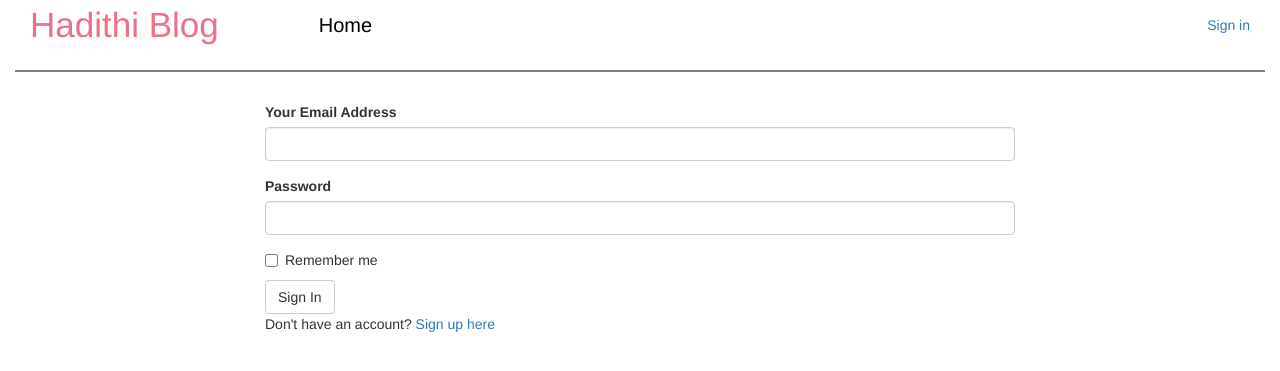
After one commit to TERRYYYY/Hadithi-Blog, a Flask app: page /authenticate/login in a window 1280 px wide. The commit adds this page. Shown: the top 371 px of the page. Run offline with Flask 2, Linux system fonts and the light colour scheme; parts of the project's set-up code (start-up, migrations or seed data) failed here and were passed over; some libraries are stand-ins or nearby versions.

Commit message:
create a Login form that will give users access to some of the features of our application

```diff
--- a/app/auth/forms.py
+++ b/app/auth/forms.py
@@ -3,6 +3,7 @@ from wtforms import StringField,PasswordField,SubmitField
 from wtforms.validators import Required,Email,EqualTo
 from ..models import User
 from wtforms import ValidationError
+from wtforms import StringField,PasswordField,BooleanField,SubmitField
 
 class RegistrationForm(FlaskForm):
     email = StringField('Your Email Address',validators=[Required(),Email()])
@@ -18,3 +19,9 @@ class RegistrationForm(FlaskForm):
     def validate_username(self,data_field):
         if User.query.filter_by(username = data_field.data).first():
             raise ValidationError('That username is taken')
+
+class LoginForm(FlaskForm):
+    email = StringField('Your Email Address',validators=[Required(),Email()])
+    password = PasswordField('Password',validators =[Required()])
+    remember = BooleanField('Remember me')
+    submit = SubmitField('Sign In')
--- a/app/auth/views.py
+++ b/app/auth/views.py
@@ -1,13 +1,25 @@
 from . import auth
-from flask import render_template,redirect,url_for
+from .. import db
+from flask import render_template,redirect,url_for, flash,request
+from flask_login import login_user
 from ..models import User
-from .forms import RegistrationForm
-from .. import db
+from .forms import LoginForm,RegistrationForm
+from flask_login import login_user,logout_user,login_required
 
 
-@auth.route('/login')
+@auth.route('/login',methods=['GET','POST'])
 def login():
-    return render_template('auth/login.html')
+    login_form = LoginForm()
+    if login_form.validate_on_submit():
+        user = User.query.filter_by(email = login_form.email.data).first()
+        if user is not None and user.verify_password(login_form.password.data):
+            login_user(user,login_form.remember.data)
+            return redirect(request.args.get('next') or url_for('main.index'))
+
+        flash('Invalid username or Password')
+
+    title = "Login Page"
+    return render_template('auth/login.html',login_form = login_form,title=title)
 
 @auth.route('/register',methods = ["GET","POST"])
 def register():
@@ -19,3 +31,9 @@ def register():
         return redirect(url_for('auth.login'))
         title = "New Account"
     return render_template('auth/register.html',registration_form = form)
+
+@auth.route('/logout')
+@login_required
+def logout():
+    logout_user()
+    return redirect(url_for("main.index"))
--- a/app/main/views.py
+++ b/app/main/views.py
@@ -4,6 +4,7 @@ from ..request import get_quote
 from .forms import BlogForm
 from ..models import Blog
 from flask_login import login_required
+
 
 @main.route('/')
 def index():
--- /dev/null
+++ b/app/templates/auth/login.html
@@ -0,0 +1,29 @@
+{% extends 'base.html'%}
+{% import 'bootstrap/wtf.html' as wtf%}
+
+{% block styles%}
+{{ super() }}
+<link rel="stylesheet" href="{{url_for('static',filename='css/web.css')}}">
+{% endblock %}
+
+{% block content %}
+<div class="container">
+    <div class="row">
+        <div class="col-md-2"> </div>
+        <div class="col-md-8">
+            <!--Flash message -->
+            {% for message in get_flashed_messages() %}
+            <div class="alert alert-danger">
+                <button type="button" class="close" data-dismiss="alert">&times;</button>
+                {{ message }}
+            </div>
+            {% endfor %}
+            <!-- Login form -->
+            {{wtf.quick_form(login_form)}}
+            <p> Don't have an account? <a href="{{url_for('auth.register')}}">Sign up here</a></p>
+        </div>
+        <div clas="col-md-2"> </div>
+    </div>
+</div>
+
+{% endblock%}
--- a/app/templates/navbar.html
+++ b/app/templates/navbar.html
@@ -12,7 +12,16 @@
         <div class="navbar-collapse collapse">
             <ul class="nav navbar-nav">
                 <li><a href="/" style="margin-left: 70px;font-size: 20px;color: black;">Home</a></li>
+            </ul>
 
+            <ul class="nav navbar-nav navbar-right">
+                {% if current_user.is_authenticated %}
+                <li style="color:white;padding:15px;">{{current_user.username}}</li>
+                <li><a href="{{url_for('auth.logout')}}">Sign out</a></li>
+                {% else %}
+                <li><a href="{{url_for('auth.login')}}">Sign in</a></li>
+                {%endif%}
+            </ul>
         </div>
         <hr style="border: 1px solid gray;margin-bottom: 30px;">
 
```
